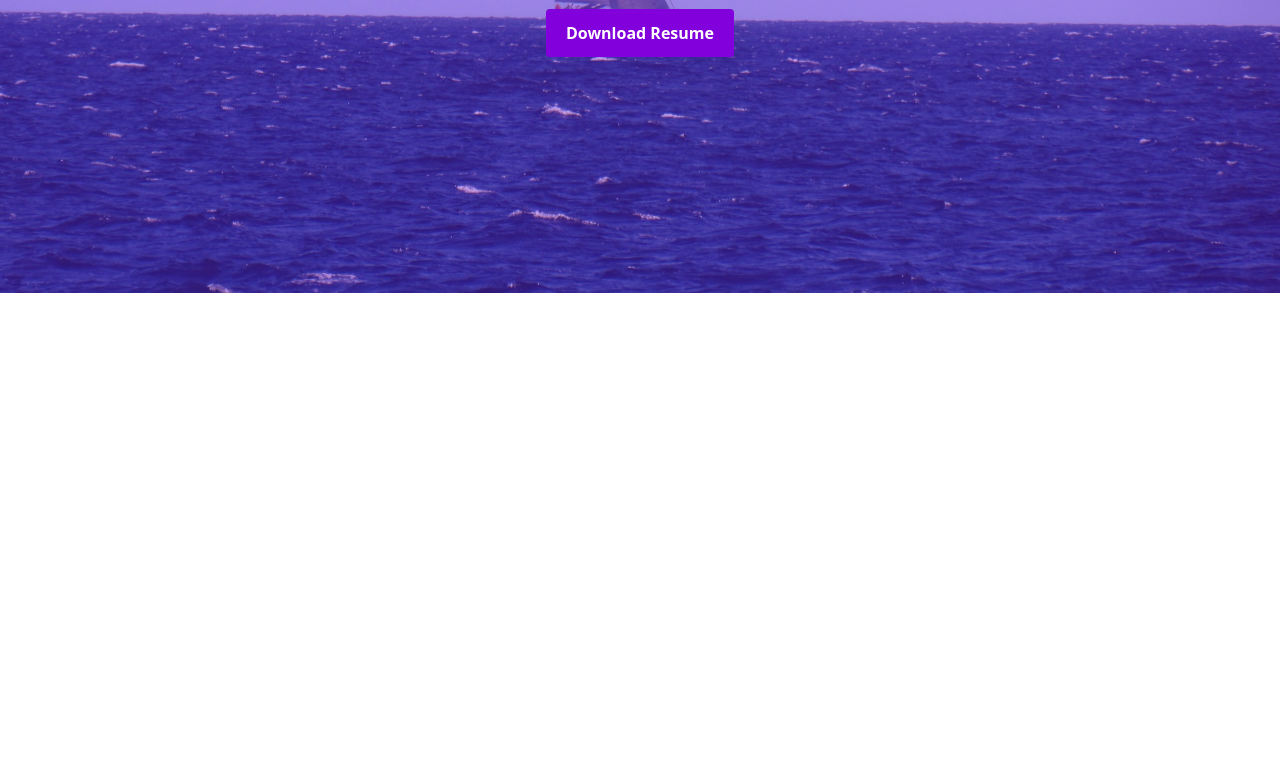
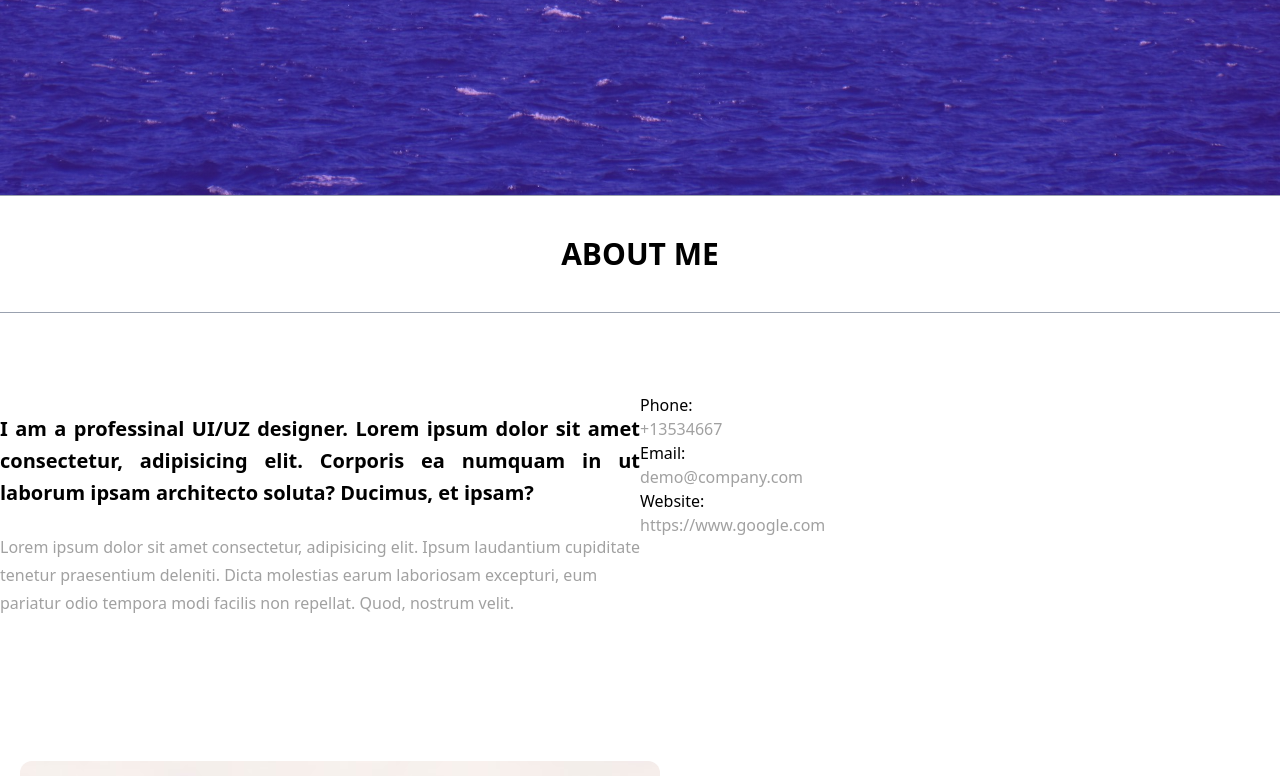
Before and after one commit to KhunMyoMyat/MyProfile, a website: page index.html in a window 1280 px wide. Shown: the part 605-1381 px from the top of the page. Before the commit the page ends 898 px from the top, so only its background shows below. Drawn offline with Linux system fonts and the light colour scheme.

Commit message:
add about section

```diff
--- a/index.html
+++ b/index.html
@@ -10,6 +10,7 @@
   </head>
   <body>
     <nav>
+      <div class="container mx-auto">
         <a href="#" class="w-20">
           <svg
             fill="#8200db"
@@ -50,6 +51,7 @@
             id="meteor-icon-kit__regular-bars-square"
             fill="none"
             xmlns="http://www.w3.org/2000/svg"
+            stroke="#8200DB"
           >
             <g id="SVGRepo_bgCarrier" stroke-width="0"></g>
             <g
@@ -62,7 +64,7 @@
                 fill-rule="evenodd"
                 clip-rule="evenodd"
                 d="M3 0H21C22.6569 0 24 1.34315 24 3V21C24 22.6569 22.6569 24 21 24H3C1.34315 24 0 22.6569 0 21V3C0 1.34315 1.34315 0 3 0ZM3 2C2.44772 2 2 2.44772 2 3V21C2 21.5523 2.44772 22 3 22H21C21.5523 22 22 21.5523 22 21V3C22 2.44772 21.5523 2 21 2H3ZM7 13C6.44772 13 6 12.5523 6 12C6 11.4477 6.44772 11 7 11H17C17.5523 11 18 11.4477 18 12C18 12.5523 17.5523 13 17 13H7ZM7 9C6.44772 9 6 8.55229 6 8C6 7.44772 6.44772 7 7 7H17C17.5523 7 18 7.44772 18 8C18 8.55229 17.5523 9 17 9H7ZM7 17C6.44772 17 6 16.5523 6 16C6 15.4477 6.44772 15 7 15H17C17.5523 15 18 15.4477 18 16C18 16.5523 17.5523 17 17 17H7Z"
-              fill="#758CA3"
+                fill="#fff"
               ></path>
             </g>
           </svg>
@@ -77,8 +79,10 @@
           <li><a href="#client">client</a></li>
           <li><a href="#contact">contact</a></li>
         </ul>
+      </div>
     </nav>
 
+    <!-- hero -->
     <section
       class="h-screen flex justify-center"
       style="
@@ -87,18 +91,63 @@
         background-size: cover;
       "
     >
-      <div class="@container w-3xl text-center text-white place-content-center">
+      <div
+        class="container mx-auto w-3xl text-center text-white place-content-center"
+      >
         <h1 class="font-extrabold text-7xl my-3 uppercase">
           hi <span class="text-purple-700">,</span> i am <br />
           browny <br />
           star <span class="text-purple-700">.</span>
         </h1>
-        <p class="uppercase text-xl my-3">ui/ux designer and web developer</p>
+        <p class="uppercase text-xl my-5">ui/ux designer and web developer</p>
         <a
           href="#"
-          class="inline-block bg-purple-700 p-3 px-5 rounded font-bold capitalize"
+          class="inline-block bg-purple-700 p-3 px-5 py-3 rounded font-bold capitalize"
           >download resume</a
         >
+      </div>
+    </section>
+
+    <!-- about me -->
+    <section id="about">
+      <h1 class="title">about me</h1>
+      <div class="container mx-auto">
+        <div class="grid grid-cols-1 lg:grid-cols-2 py-20">
+          <div class="py-5">
+            <p class="font-bold text-xl leading-8 text-justify mb-6">
+              I am a professinal UI/UZ designer. Lorem ipsum dolor sit amet
+              consectetur, adipisicing elit. Corporis ea numquam in ut laborum
+              ipsam architecto soluta? Ducimus, et ipsam?
+            </p>
+            <p class="leading-7 mb-6 text-neutral-400">
+              Lorem ipsum dolor sit amet consectetur, adipisicing elit. Ipsum
+              laudantium cupiditate tenetur praesentium deleniti. Dicta
+              molestias earum laboriosam excepturi, eum pariatur odio tempora
+              modi facilis non repellat. Quod, nostrum velit.
+            </p>
+          </div>
+          <div class="">
+            <div>
+              <p>Phone:</p>
+              <a href="tel: +13534667" class="text-neutral-400">+13534667</a>
+            </div>
+            <div>
+              <p>Email:</p>
+              <a href="mailto: demo@company.com" class="text-neutral-400"
+                >demo@company.com</a
+              >
+            </div>
+            <div>
+              <p>Website:</p>
+              <a href="#" class="text-neutral-400">https://www.google.com</a>
+            </div>
+          </div>
+        </div>
+        <div class="p-5">
+          <figure>
+            <img src="img/profile.jpg" alt="" class="rounded-xl" />
+          </figure>
+        </div>
       </div>
     </section>
 
--- a/input.css
+++ b/input.css
@@ -1,7 +1,11 @@
 @import "tailwindcss";
 
 nav {
-  @apply flex flex-wrap justify-between items-center  @container py-2 px-3 bg-white border;
+  @apply py-2 px-3 bg-white fixed top-0 w-full;
+}
+
+nav .container {
+  @apply flex flex-wrap justify-between items-center;
 }
 
 nav ul {
@@ -15,3 +19,7 @@ nav ul li {
 nav ul li a {
   @apply block p-3 mx-1 uppercase text-gray-600 hover:text-purple-700;
 }
+
+.title {
+  @apply text-center text-3xl uppercase py-10 border-t border-gray-400 border-b font-bold;
+}
```
Also changed, not shown: img/profile.jpg (added), output.css. Lines whose indentation alone changed are shown as unchanged.
